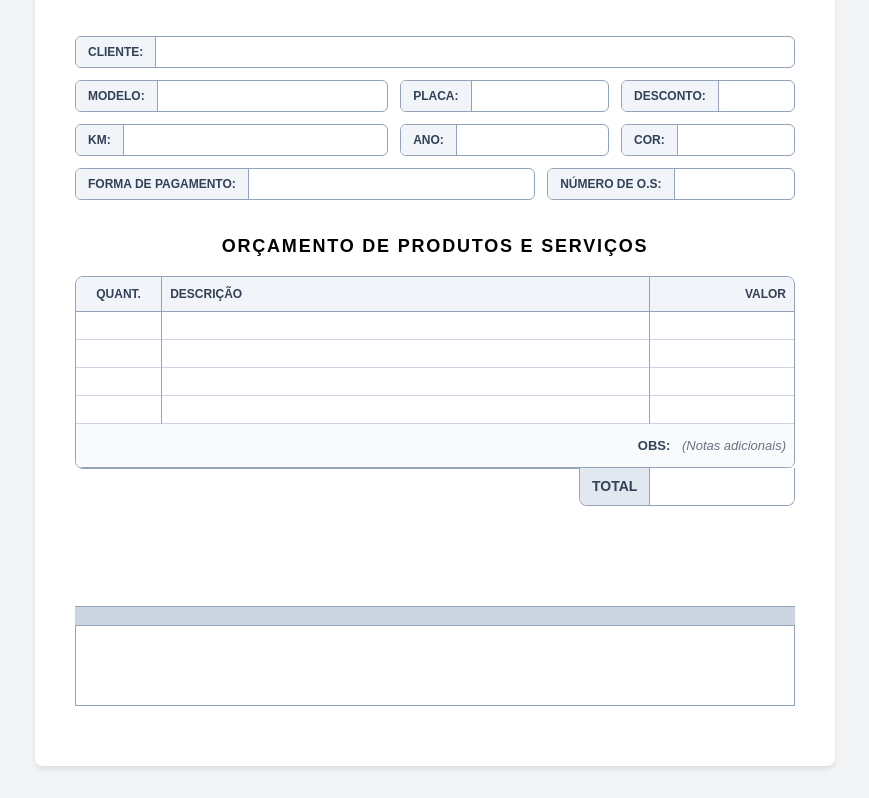
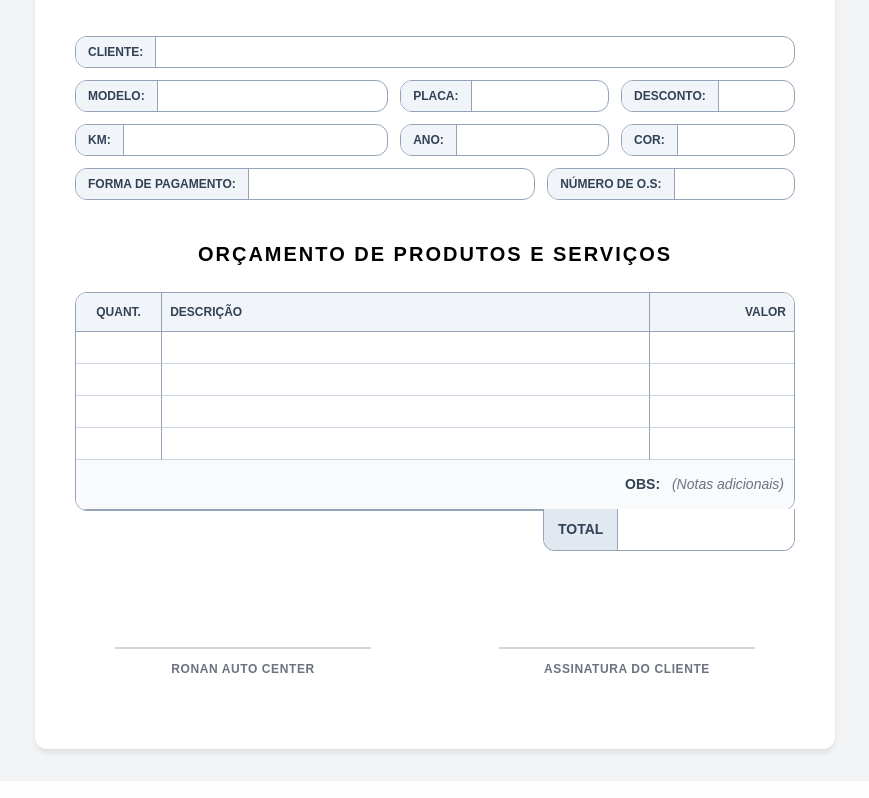
Before and after one commit to MarceloPires1509/ronan-auto-center, a Django app: template templates/orcamento_print.html in a window 1280 px wide. Shown: the part 210-1008 px from the top of the page, without its empty margins (205-1074 px from the left). After the commit the page ends 966 px from the top, so only its background shows below. Run offline with Django 5.2, Linux system fonts and the light colour scheme; the template is opened without the code that fills it, so the values that code supplies are empty; some libraries are stand-ins or nearby versions.

Commit message:
UI: Remover caixa morta no rodapé e aplicar bordas bem mais arredondadas aos inputs da nota

```diff
--- a/templates/orcamento_print.html
+++ b/templates/orcamento_print.html
@@ -9,17 +9,17 @@
 
     <style>
         body { min-width: 800px !important; margin: 0; padding: 0; font-family: 'Arial', sans-serif; background-color: #f3f4f6; }
-        .container-print { width: 800px !important; max-width: none !important; margin: 2rem auto; padding: 40px; background-color: white; box-shadow: 0 4px 6px -1px rgba(0, 0, 0, 0.1); border-radius: 8px; }
+        .container-print { width: 800px !important; max-width: none !important; margin: 2rem auto; padding: 40px; background-color: white; box-shadow: 0 4px 6px -1px rgba(0, 0, 0, 0.1); border-radius: 12px; }
 
-        /* Modernized Box Styles (Exactly matching structure but clean) */
+        /* Modernized Box Styles (Very rounded corners) */
         .info-row { display: flex; gap: 12px; margin-bottom: 12px; }
-        .info-box { border: 1.5px solid #94a3b8; border-radius: 6px; display: flex; font-size: 13px; overflow: hidden; background-color: white; }
+        .info-box { border: 1.5px solid #94a3b8; border-radius: 12px; display: flex; font-size: 13px; overflow: hidden; background-color: white; }
         .info-label { background-color: #f1f5f9; border-right: 1.5px solid #94a3b8; padding: 6px 12px; font-weight: bold; color: #334155; white-space: nowrap; font-size: 12px; text-transform: uppercase; align-items: center; display: flex; }
         .info-value { padding: 6px 12px; flex-grow: 1; text-transform: uppercase; font-weight: 600; color: #0f172a; display: flex; align-items: center; }
 
-        /* Table Styles */
-        .table-custom { width: 100%; border-collapse: separate; border-spacing: 0; border: 1.5px solid #94a3b8; border-radius: 8px; overflow: hidden; }
-        .table-custom th { border-bottom: 1.5px solid #94a3b8; border-right: 1.5px solid #94a3b8; background-color: #f1f5f9; padding: 8px; font-size: 12px; font-weight: bold; color: #334155; text-align: left; }
+        /* Table Styles (Rounded) */
+        .table-custom { width: 100%; border-collapse: separate; border-spacing: 0; border: 1.5px solid #94a3b8; border-radius: 12px; overflow: hidden; }
+        .table-custom th { border-bottom: 1.5px solid #94a3b8; border-right: 1.5px solid #94a3b8; background-color: #f1f5f9; padding: 10px 8px; font-size: 12px; font-weight: bold; color: #334155; text-align: left; }
         .table-custom th.center { text-align: center; }
         .table-custom th:last-child { border-right: none; text-align: right; }
         .table-custom td { border-bottom: 1px solid #cbd5e1; border-right: 1.5px solid #94a3b8; padding: 8px; font-size: 13px; color: #334155; }
@@ -27,12 +27,12 @@
         .table-custom td:last-child { border-right: none; text-align: right; font-weight: 600; }
         .table-custom tr:last-child td { border-bottom: none; }
 
-        .table-custom tr.obs-row td { background-color: #f8fafc; padding: 12px 8px; border-bottom: 1.5px solid #94a3b8; }
+        .table-custom tr.obs-row td { background-color: #f8fafc; padding: 14px 10px; border-bottom: 1.5px solid #94a3b8; }
 
         .total-wrapper { display: flex; justify-content: flex-end; width: 100%; margin-top: -1.5px; }
-        .total-box { border: 1.5px solid #94a3b8; border-top: none; border-radius: 0 0 8px 8px; display: flex; width: 30%; overflow: hidden; }
-        .total-label { background-color: #e2e8f0; padding: 8px 12px; font-weight: bold; font-size: 14px; border-right: 1.5px solid #94a3b8; color: #334155; }
-        .total-value { padding: 8px 12px; font-weight: 900; font-size: 15px; color: #0f172a; flex-grow: 1; text-align: right; background-color: white; }
+        .total-box { border: 1.5px solid #94a3b8; border-top: none; border-radius: 0 0 12px 12px; display: flex; width: 35%; overflow: hidden; }
+        .total-label { background-color: #e2e8f0; padding: 10px 14px; font-weight: bold; font-size: 14px; border-right: 1.5px solid #94a3b8; color: #334155; }
+        .total-value { padding: 10px 14px; font-weight: 900; font-size: 15px; color: #0f172a; flex-grow: 1; text-align: right; background-color: white; }
 
         @media print {
             body { -webkit-print-color-adjust: exact; print-color-adjust: exact; background-color: white !important; }
@@ -75,7 +75,7 @@
             </div>
         </div>
 
-        <!-- Campos Quadrados Modernizados (Grid) -->
+        <!-- Campos Arredondados Modernizados (Grid) -->
         <div class="info-row">
             <div class="info-box w-full">
                 <div class="info-label">CLIENTE:</div>
@@ -113,7 +113,7 @@
             </div>
         </div>
 
-        <div class="info-row mb-8">
+        <div class="info-row mb-10">
             <div class="info-box" style="width: 65%;">
                 <div class="info-label">FORMA DE PAGAMENTO:</div>
                 <div class="info-value"></div>
@@ -125,7 +125,7 @@
         </div>
 
         <!-- Título Centralizado -->
-        <h2 class="text-center text-lg font-black text-black uppercase mb-4 tracking-widest">{{ orcamento.tipo_documento|default:'ORÇAMENTO' }} DE PRODUTOS E SERVIÇOS</h2>
+        <h2 class="text-center text-xl font-black text-black uppercase mb-6 tracking-widest">{{ orcamento.tipo_documento|default:'ORÇAMENTO' }} DE PRODUTOS E SERVIÇOS</h2>
 
         <!-- Tabela -->
         <table class="table-custom">
@@ -160,15 +160,15 @@
                 {% endfor %}
 
                 <!-- Espaçadores para design idêntico -->
-                <tr><td style="height: 28px;"></td><td></td><td></td></tr>
-                <tr><td style="height: 28px;"></td><td></td><td></td></tr>
-                <tr><td style="height: 28px;"></td><td></td><td></td></tr>
-                <tr><td style="height: 28px;"></td><td></td><td></td></tr>
+                <tr><td style="height: 32px;"></td><td></td><td></td></tr>
+                <tr><td style="height: 32px;"></td><td></td><td></td></tr>
+                <tr><td style="height: 32px;"></td><td></td><td></td></tr>
+                <tr><td style="height: 32px;"></td><td></td><td></td></tr>
 
                 <!-- Observação -->
                 <tr class="obs-row">
                     <td colspan="3">
-                        <div style="font-weight: bold; font-size: 13px;">
+                        <div style="font-weight: bold; font-size: 14px;">
                             OBS: <span class="text-gray-500 italic font-normal ml-2">(Notas adicionais)</span>
                         </div>
                     </td>
@@ -184,10 +184,14 @@
             </div>
         </div>
 
-        <!-- Fundo de Página / Assinaturas -->
-        <div style="margin-top: 100px; padding-bottom: 20px;">
-            <div style="width: 100%; height: 20px; background-color: #cbd5e1; border-top: 1.5px solid #94a3b8; border-bottom: 1.5px solid #94a3b8;"></div>
-            <div style="width: 100%; height: 80px; border: 1.5px solid #94a3b8; border-top: none;"></div>
+        <!-- Assinaturas (Substituindo a antiga caixa preta/azul no rodapé) -->
+        <div class="mt-24 flex justify-between px-10 text-center text-xs font-bold text-gray-400 uppercase tracking-wider mb-8">
+            <div class="w-64 border-t-2 border-gray-300 pt-3 text-gray-500">
+                {{ config_global.nome_loja|default:'RONAN AUTO CENTER' }}
+            </div>
+            <div class="w-64 border-t-2 border-gray-300 pt-3 text-gray-500">
+                ASSINATURA DO CLIENTE
+            </div>
         </div>
 
     </div>
```
